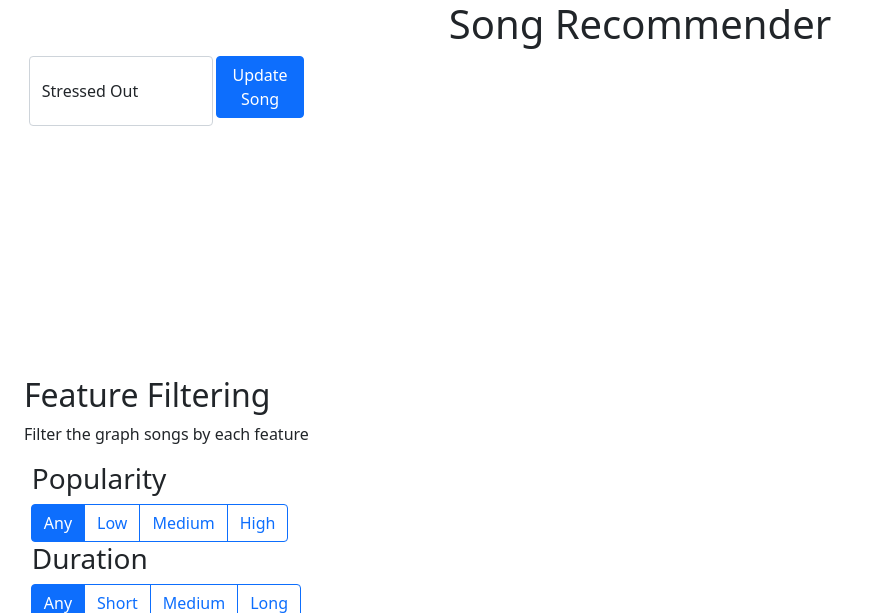
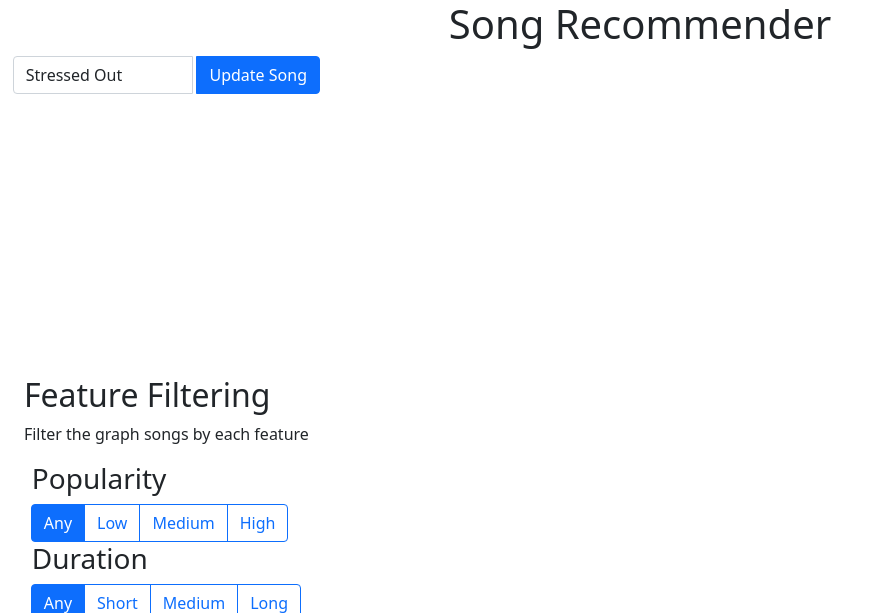
Before and after one commit to dbump3/DataVisSongRecommender, a Flask app: page / in a window 1280 px wide. Shown: the top 613 px of the page, without its empty margins (0-881 px from the left). Run offline with Flask 2, Linux system fonts and the light colour scheme; data that the repository does not hold is empty; parts of the project's set-up code (start-up, migrations or seed data) failed here and were passed over; some libraries are stand-ins or nearby versions.

Commit message:
song input not fat anymore

```diff
--- a/templates/index.html
+++ b/templates/index.html
@@ -79,11 +79,11 @@
     <div class="main-grid">
         <div class="grid-child left">
             <form class="liked-songs">
-                <div class="form-group mx-sm-3 mb-2" id="song-search">
+                <div class="input-group mb-3" id="song-search">
                     <input class="form-control" list="songOptions" id="inputSong" placeholder="Song Name">
                     <datalist id="songOptions"></datalist>
                     <div style="width:5px"></div> <!-- This is to put space between the input box and button -->
-                    <button type="button" class="btn btn-primary mb-2" onclick="updateSongInput()">Update Song</button>
+                    <button type="button" class="btn btn-primary" onclick="updateSongInput()">Update Song</button>
                 </div>
             </form>
 
```
